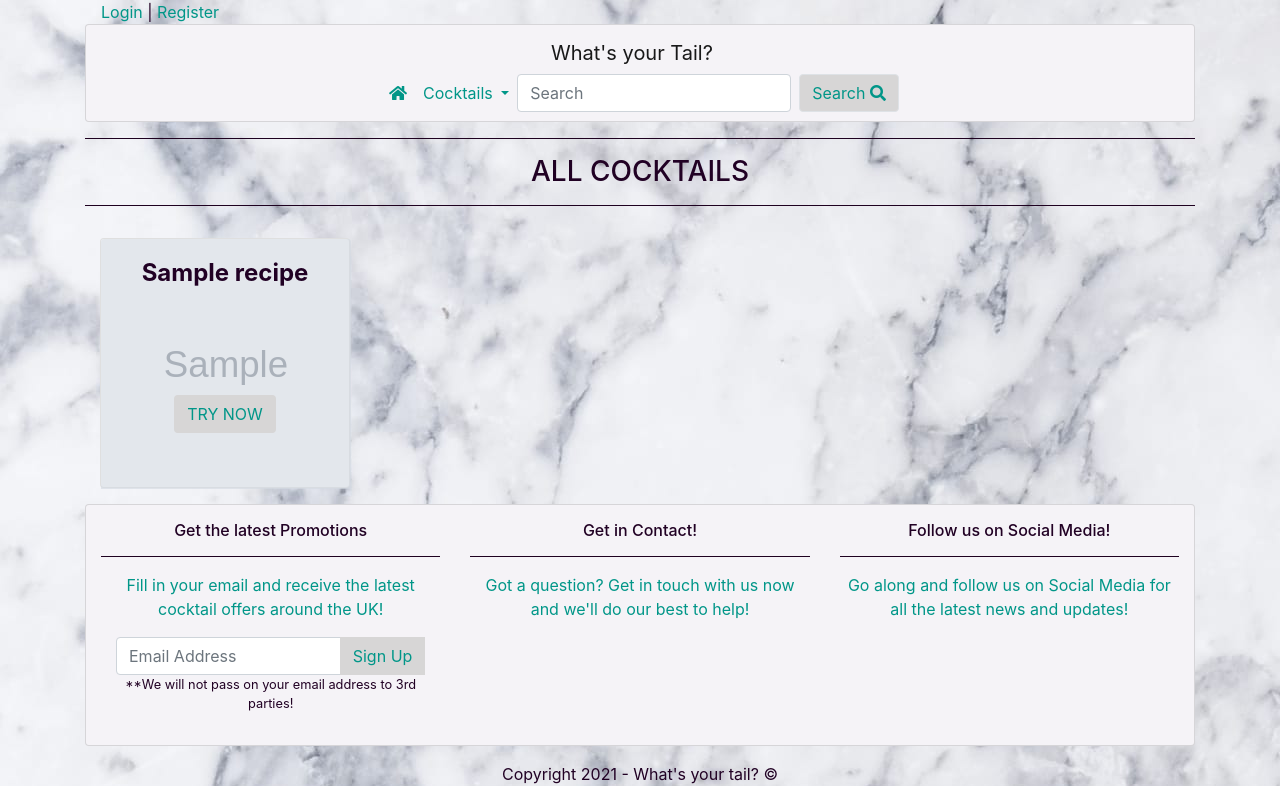
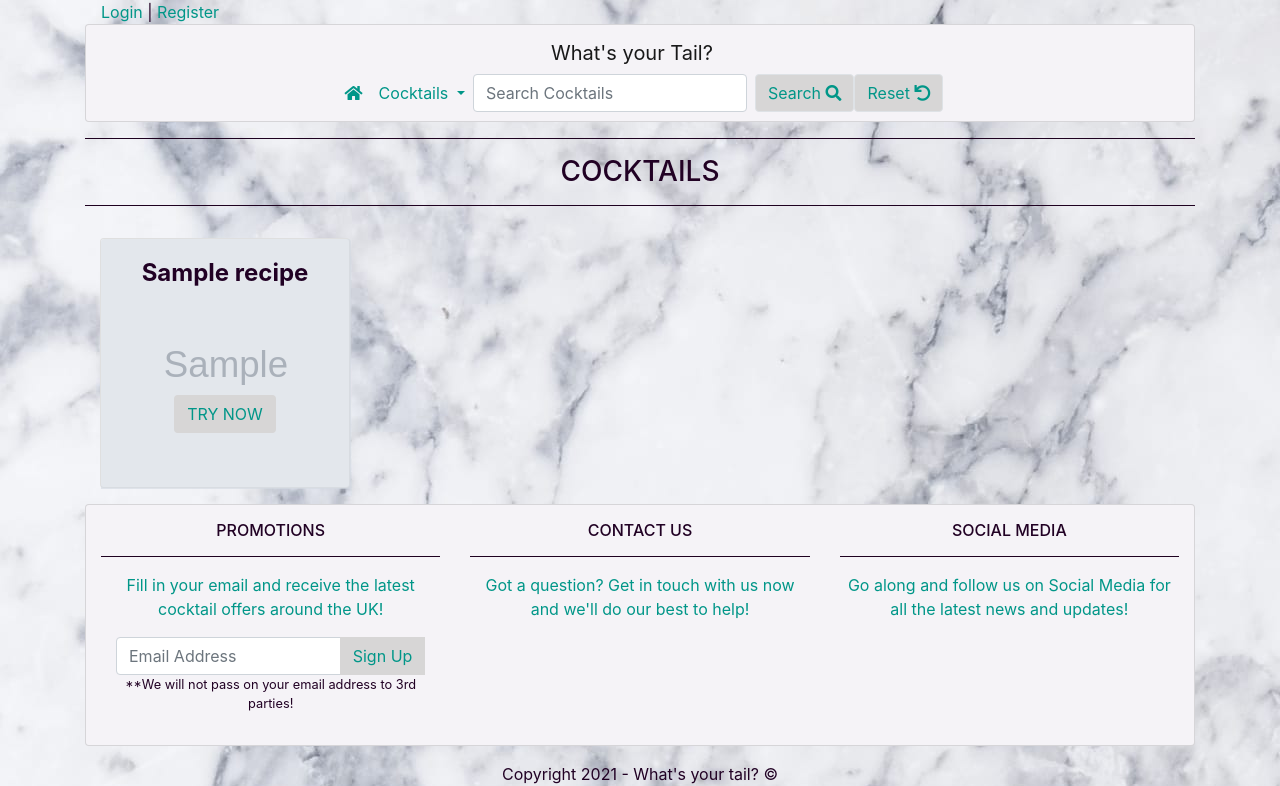
Before and after one commit to jakelashbrook/cocktails-ms3, a Flask app: page /cocktails in a window 1280 px wide. Shown: the top 786 px of the page. Run offline with Flask 2, Linux system fonts and the light colour scheme; grey boxes marked "Sample" are stand-in pictures; a database or web service that is not in the repository returns one stand-in record (values such as "Sample title"); some libraries are stand-ins or nearby versions.

Commit message:
Add Search Functionality

```diff
--- a/app.py
+++ b/app.py
@@ -26,6 +26,15 @@ def get_recipes():
     mobile_recipes = [recipes[0], recipes[1], recipes[2]]
     return render_template(
         "home.html", recipes=recipes, mobile_recipes=mobile_recipes)
+
+
+@app.route("/search", methods=["GET", "POST"])
+def search():
+    query = request.form.get("query")
+    recipes = list(mongo.db.recipes.find({"$text": {"$search": query}}))
+    return render_template(
+        "cocktails.html", recipes=recipes)
+
 
 
 @app.route("/register", methods=["GET", "POST"])
--- a/templates/base.html
+++ b/templates/base.html
@@ -95,9 +95,13 @@
                 </li>
             </ul>
             <!-- Search application -->
-            <form class="form-inline my-2 my-lg-0">
-                <input class="form-control mr-sm-2" type="search" placeholder="Search" aria-label="Search">
-                <button class="btn button border my-2 my-sm-0" type="submit">Search <i class="fas fa-search"></i></button>
+            <form class="form-inline my-2 my-lg-0" action="{{ url_for('search') }}" method="POST">
+                <input class="form-control mr-sm-2" type="search" name="query" id="query"
+                placeholder="Search Cocktails" aria-label="Search Cocktails" minlength="3" required>
+                <button class="btn button border my-2 my-sm-0"
+                type="submit">Search <i class="fas fa-search"></i></button>
+                <a  href="{{ url_for('cocktails') }}" class="btn button border my-2 my-sm-0"
+                type="submit">Reset <i class="fas fa-undo"></i></a>
             </form>
         </div>
     </nav>
@@ -134,7 +138,7 @@
         <footer class="container ghost-wht card">
             <div class="row pt-3">
                 <div class="col-sm-12 col-lg-4">
-                    <h6>Get the latest Promotions</h6>
+                    <h6 class="text-uppercase">Promotions</h6>
                     <hr>
                     <p class="grn-txt">Fill in your email and receive the latest cocktail offers around the UK!</p>
                     <!-- Form for PROMO sign ups -->
@@ -151,12 +155,12 @@
                     </form>
                 </div>
                 <div class="col-sm-12 col-lg-4 d-none d-lg-block">
-                    <h6>Get in Contact!</h6>
+                    <h6 class="text-uppercase">Contact Us</h6>
                     <hr>
                     <p class="grn-txt">Got a question? Get in touch with us now and we'll do our best to help!</p>
                 </div>
                 <div class="col-sm-12 col-lg-4">
-                    <h6>Follow us on Social Media!</h6>
+                    <h6 class="text-uppercase">Social Media</h6>
                     <hr>
                     <p class="grn-txt">Go along and follow us on Social Media for all the latest news and updates!</p>
                 </div>
--- a/templates/cocktails.html
+++ b/templates/cocktails.html
@@ -1,8 +1,9 @@
 {% extends "base.html" %}
 {% block content %}
 
+{% if recipes|length > 0 %}
 <hr>
-<h3 class="mt-3 text-center text-uppercase">All Cocktails</h3>
+<h3 class="mt-3 text-center text-uppercase">Cocktails</h3>
 <hr>
 
 <div class="container d-none d-md-block">
@@ -25,7 +26,13 @@
                     {% endfor %}
                 </div>
             </div>
+{% else %}
 
+<hr>
+<h3 class="mt-3 text-center text-uppercase">No Cocktails Found</h3>
+<hr>
+
+{% endif %}
 
 
 {% endblock %}
```
